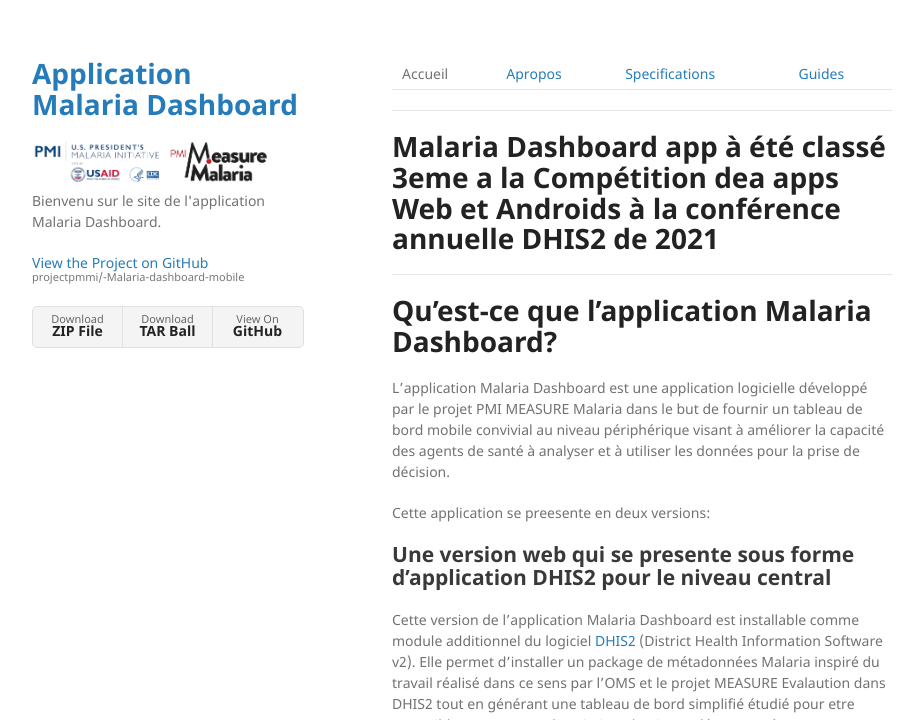
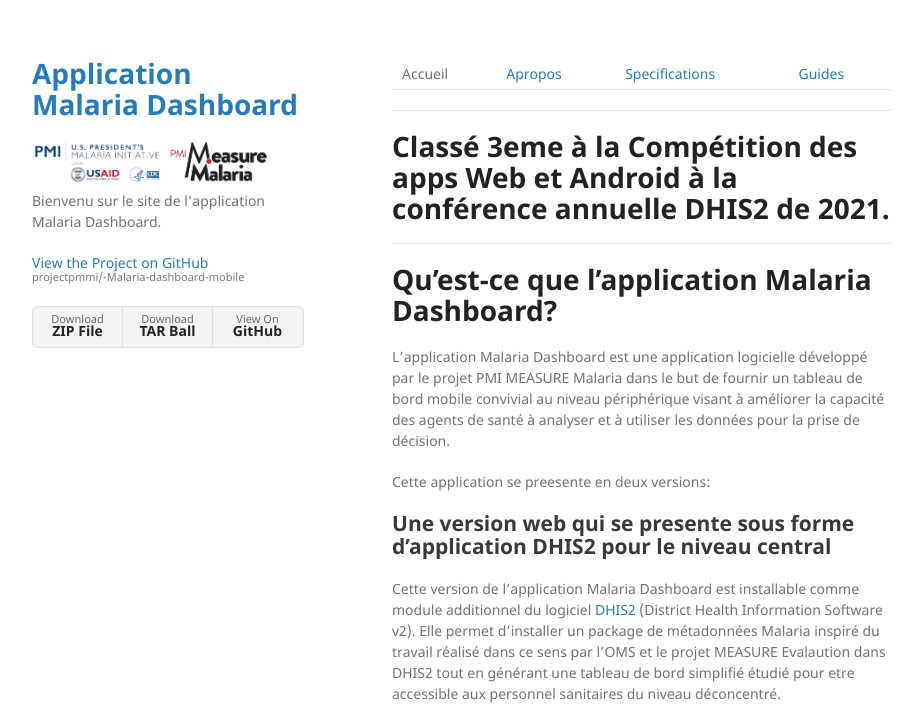
Before and after one commit to projectpmmi/-Malaria-dashboard-mobile, a Jekyll site: the page built from docs/index.md, in a window 1280 px wide and 900 px high, cut to the strip 0-720 px from the top of the window. Shown: the whole strip, without its empty margins (178-1101 px from the left). Built offline with Jekyll 4.4.1, drawn with Linux system fonts in a browser that asks for light colours.

Commit message:
Update index.md

```diff
--- a/docs/index.md
+++ b/docs/index.md
@@ -6,7 +6,7 @@
 
 
 * * *
-# Malaria Dashboard app à été classé 3eme a la Compétition dea apps Web et Androids à la conférence annuelle DHIS2 de 2021
+# Classé 3eme à la Compétition des apps Web et Android à la conférence annuelle DHIS2 de 2021.
 * * *
 
 
```
